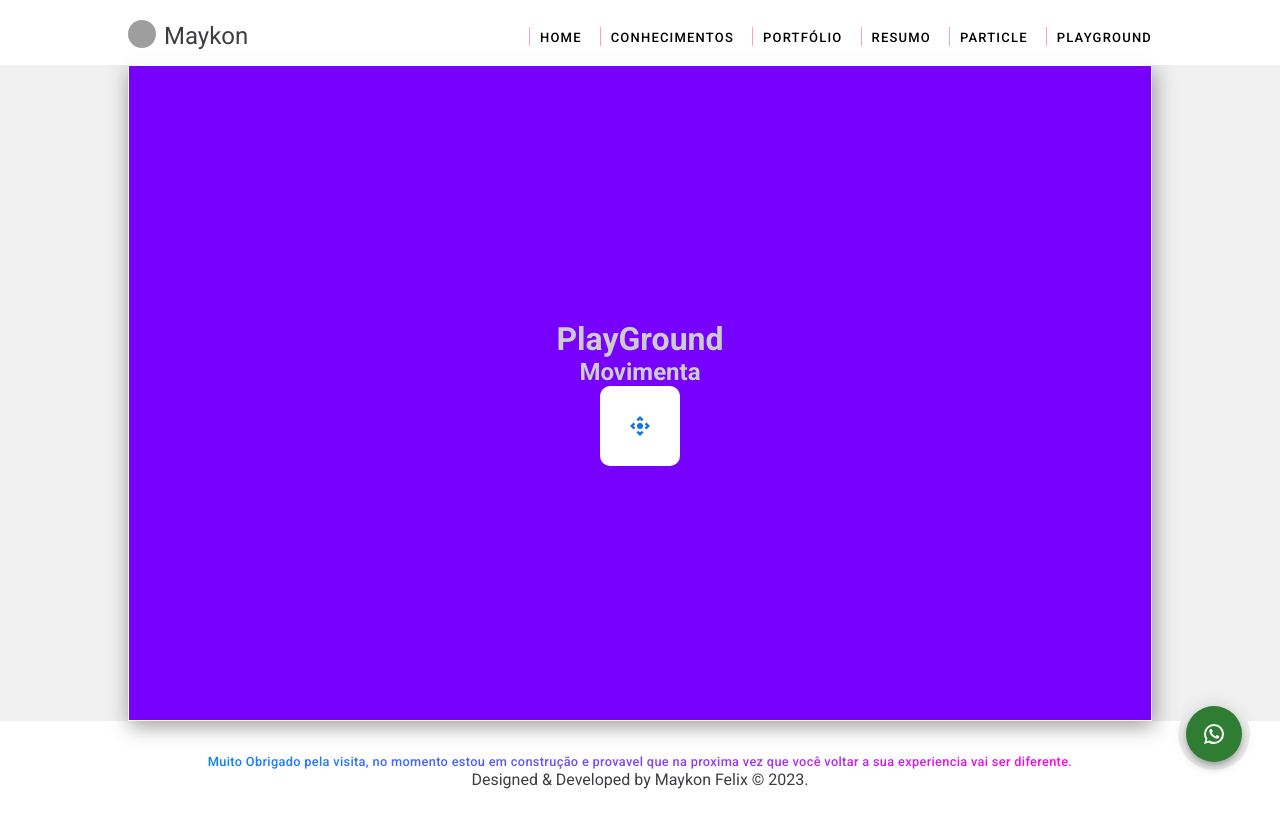
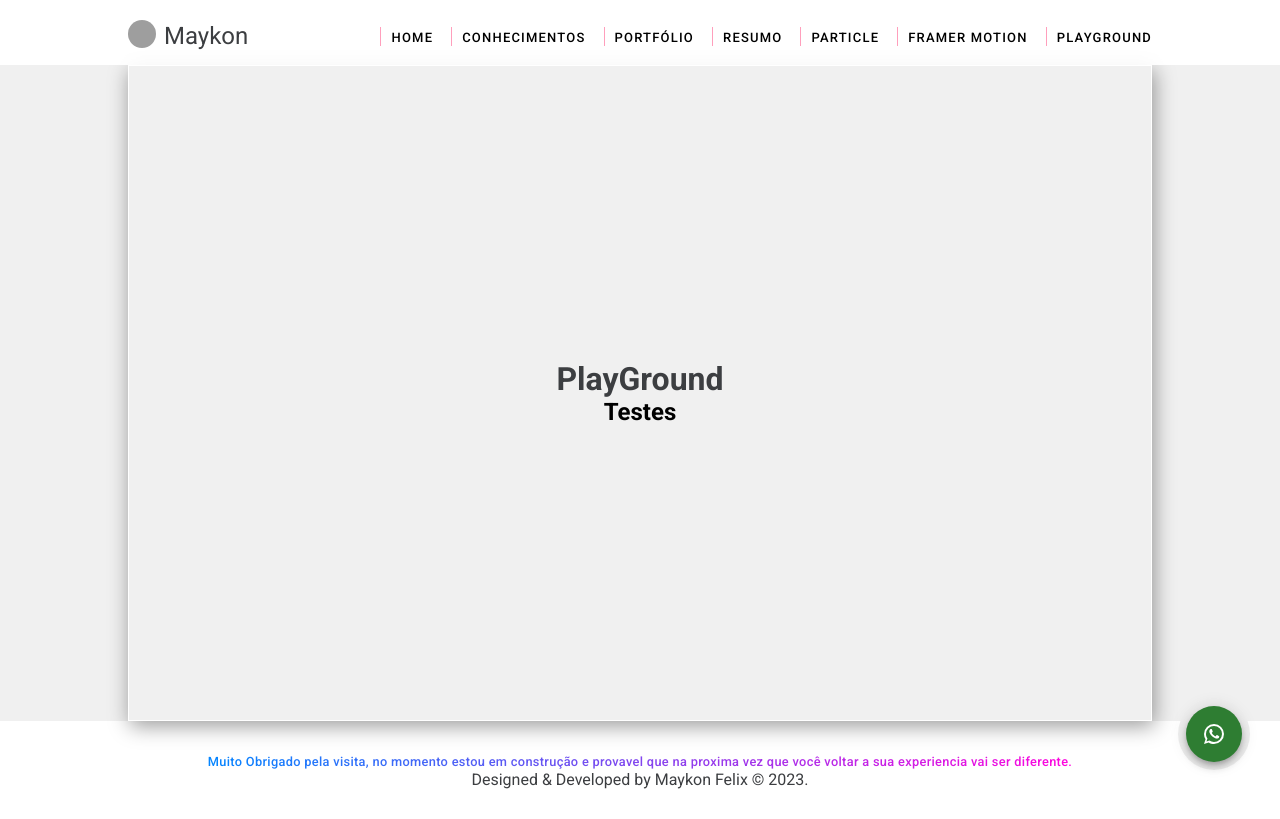
Before and after one commit to MaykonFelix/Portifolio, a React (Vite) app in the folder Portifolio/: page /playground in a window 1280 px wide. Built offline with nearby package versions, Linux system fonts and the light colour scheme; grey boxes are pictures that could not be loaded.

Commit message:
add route framer motion

```diff
--- a/Portifolio/src/pages/FramerMotion/index.tsx
+++ b/Portifolio/src/pages/FramerMotion/index.tsx
@@ -1,9 +1,12 @@
 import styles from "./styles.module.css";
+
 import { motion, useMotionValue, useTransform } from "framer-motion";
+
 import ControlCameraIcon from "@mui/icons-material/ControlCamera";
 
-export const Playground = () => {
+export const FramerMotion = () => {
   const x = useMotionValue(0);
+
   const background = useTransform(
     x,
     [-100, 0, 100],
@@ -20,8 +23,8 @@ export const Playground = () => {
     >
       <div className="container">
         <motion.div className={styles.principal} style={{ background }}>
-          <h1 style={{ color: "#ccc" }}>PlayGround</h1>
-          <h2 style={{ color: "#ccc" }}>Movimenta</h2>
+          <h1 style={{ color: "#ccc" }}>Framer Motion</h1>
+          <h2 style={{ color: "#ccc" }}>Teste</h2>
 
           <motion.div
             drag
@@ -32,7 +35,7 @@ export const Playground = () => {
               bottom: 300,
             }}
             style={{ x }}
-            whileHover={{ scale: 1.5, borderRadius: "30px" }}
+            whileHover={{ scale: 1.5, borderRadius: "20px" }}
             whileTap={{ scale: 0.5, borderRadius: "10px" }}
             className={styles.caixa}
           >
--- a/Portifolio/src/pages/Playground/index.tsx
+++ b/Portifolio/src/pages/Playground/index.tsx
@@ -4,11 +4,6 @@ import ControlCameraIcon from "@mui/icons-material/ControlCamera";
 
 export const Playground = () => {
   const x = useMotionValue(0);
-  const background = useTransform(
-    x,
-    [-100, 0, 100],
-    ["#ff008c", "#7700ff", "rgb(255, 255, 0)"]
-  );
 
   return (
     <motion.div
@@ -19,25 +14,9 @@ export const Playground = () => {
       className={styles.background}
     >
       <div className="container">
-        <motion.div className={styles.principal} style={{ background }}>
-          <h1 style={{ color: "#ccc" }}>PlayGround</h1>
-          <h2 style={{ color: "#ccc" }}>Movimenta</h2>
-
-          <motion.div
-            drag
-            dragConstraints={{
-              top: -300,
-              left: -300,
-              right: 300,
-              bottom: 300,
-            }}
-            style={{ x }}
-            whileHover={{ scale: 1.5, borderRadius: "30px" }}
-            whileTap={{ scale: 0.5, borderRadius: "10px" }}
-            className={styles.caixa}
-          >
-            <ControlCameraIcon color="primary" />
-          </motion.div>
+        <motion.div className={styles.principal}>
+          <h1>PlayGround</h1>
+          <h2>Testes</h2>
         </motion.div>
       </div>
     </motion.div>
--- a/Portifolio/src/pages/index.ts
+++ b/Portifolio/src/pages/index.ts
@@ -1,3 +1,4 @@
 export * from "./TesteParticle/Particle";
 export * from "./Playground";
 export * from "./Home";
+export * from "./FramerMotion";
--- a/Portifolio/src/routes/index.tsx
+++ b/Portifolio/src/routes/index.tsx
@@ -5,16 +5,16 @@ import {
   Route,
 } from "react-router-dom";
 
-
 import { Layout } from "src/shared/layout";
-import { Particle, Playground, Home } from "src/pages";
+import { Particle, Playground, Home, FramerMotion } from "src/pages";
 
 const router = createBrowserRouter(
   createRoutesFromElements(
     <Route element={<Layout />}>
-        <Route path="/" element={<Home />} />
-        <Route path="/particle" element={<Particle />} />
-        <Route path="/playground" element={<Playground />} />
+      <Route path="/" element={<Home />} />
+      <Route path="/particle" element={<Particle />} />
+      <Route path="/playground" element={<Playground />} />
+      <Route path="/framerMotion" element={<FramerMotion />} />
     </Route>
   )
 );
--- a/Portifolio/src/shared/components/Header/index.tsx
+++ b/Portifolio/src/shared/components/Header/index.tsx
@@ -51,6 +51,9 @@ export const Header = () => {
               <Link to="/particle">Particle</Link>
             </li>
             <li>
+              <Link to="/framerMotion">Framer Motion</Link>
+            </li>
+            <li>
               <Link to="/playGround">Playground</Link>
             </li>
           </ul>
```
